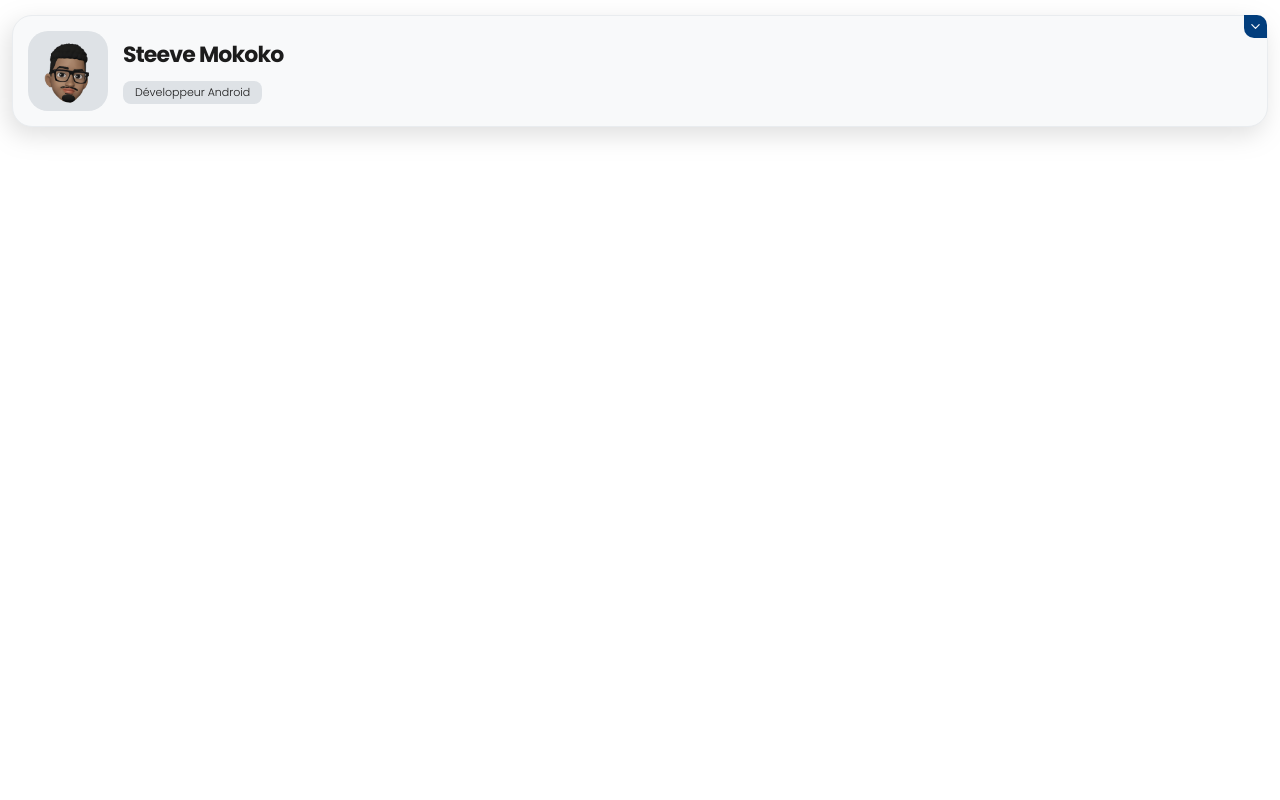
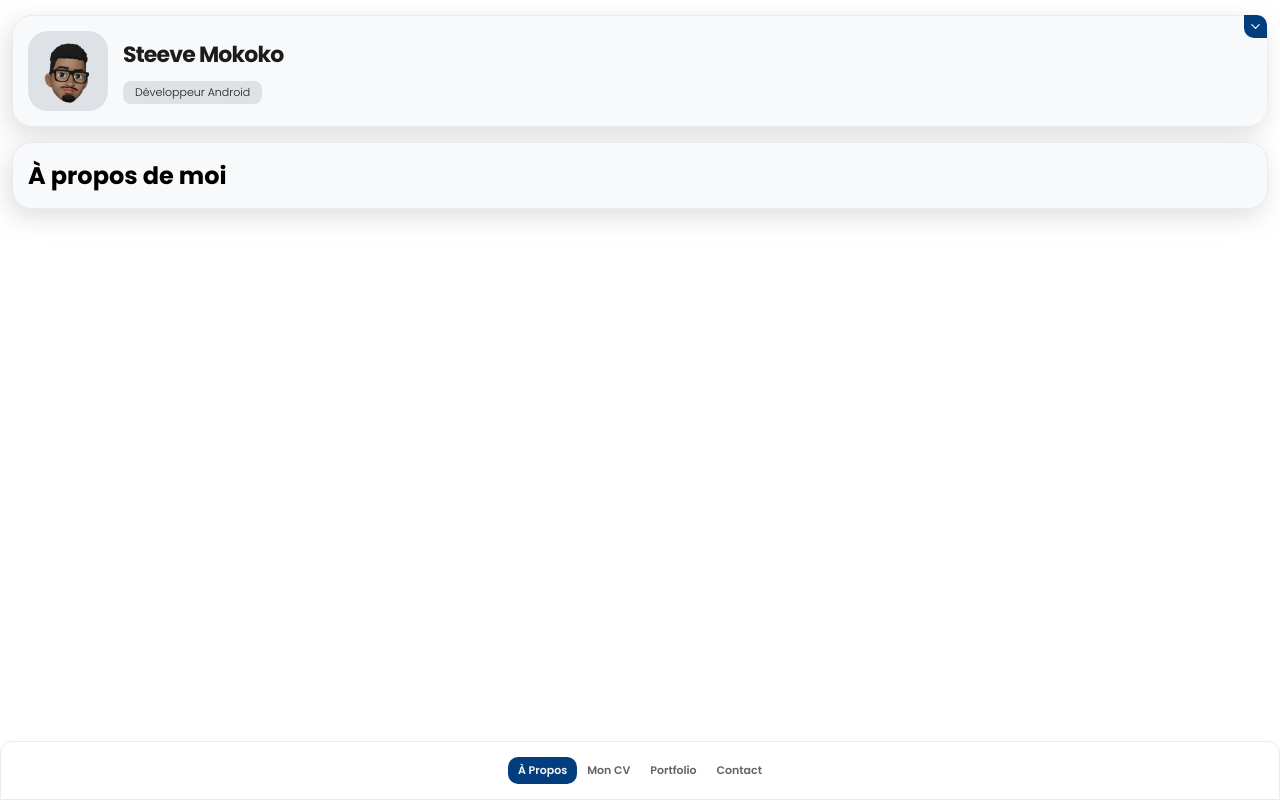
Before and after one commit to Steeve36/Portfolio_Steeve, a plain HTML site: page index.html in a window 1280 px wide. Drawn offline with nearby package versions, Linux system fonts and the light colour scheme.

Commit message:
Navbar du portfolio

```diff
--- a/assets/css/style.css
+++ b/assets/css/style.css
@@ -137,6 +137,7 @@ body { background: var();}
     --fw-400: 400;
     --fw-500: 500;
     --fw-600: 600;
+    --fw-700: 700;
 
 
     /*
@@ -239,7 +240,7 @@ main {
   margin-bottom: 15px;
   max-height: 112px;
   overflow: hidden;
-  transition: var(--transition-2);
+  transition: max-height var(--transition-2);
 }
 
 .sidebar.active { max-height: 405px; }
@@ -360,4 +361,54 @@ main {
 }
 .item-reseaux .lien-reseau:hover { color: var(--gris-5); }
 
+/*~~~~~~~~~~~~~~~~~~~~~~~~~~*\
+ * NAVBAR
+\*~~~~~~~~~~~~~~~~~~~~~~~~~~*/
+
+.navbar {
+  position: fixed;
+  bottom: 0;
+  left: 0;
+  width: 100%;
+  background: rgba(255, 255, 255, 0.35);
+  backdrop-filter: blur(10px);
+  border: 1px solid var(--blanc-3);
+  border-radius: 12px 12px 0 0;
+  box-shadow: var(--shadow-2);
+  z-index: 5;
 }
+
+.navbar-list {
+  display: flex;
+  flex-wrap: wrap;
+  justify-content: center;
+  align-items: center;
+  padding: 0 10px;
+}
+
+.lien-navbar {
+  color: var(--gris-5);
+  font-size: var(--fs-8);
+  font-weight: var(--fw-600);
+  padding: 20px 10px;
+  transition: color var(--transition-1);
+}
+
+.lien-navbar:hover,
+.lien-navbar:focus {
+  color: var(--gris-5);
+  background-color: var(--blanc-3);
+  padding: 5px 10px;
+  border-radius: 10px;
+}
+
+.lien-navbar.active {
+  padding: 5px 10px;
+  background-color: var(--bleu-3);
+  color: var(--blanc-2);
+  border-radius: 10px;
+}
+
+
+
+}
--- a/assets/js/script.js
+++ b/assets/js/script.js
@@ -9,3 +9,25 @@ const sidebarBtn = document.querySelector("[data-sidebar-btn]");
 
 // sidebar toggle functionnality for mobile
 sidebarBtn.addEventListener("click", function() {elementToggleFunc(sidebar);});
+
+// page navigation variables
+const navigationLinks = document.querySelectorAll("[data-nav-link]");
+const pages = document.querySelectorAll("[data-page]");
+
+// add event to all nav link
+for (let i = 0; i < navigationLinks.length; i++) {
+    navigationLinks[i].addEventListener("click", function () {
+
+        for (let i = 0; i < pages.length; i++) {
+            if (this.dataset.navLink === pages[i].dataset.page) {
+                pages[i].classList.add("active");
+                navigationLinks[i].classList.add("active");
+                window.scrollTo(0, 0);
+            } else {
+            pages[i].classList.remove("active");
+            navigationLinks[i].classList.remove("active");
+            }
+        }
+
+    });
+}
--- a/index.html
+++ b/index.html
@@ -24,9 +24,7 @@
    <main>
 
         <!--~~~~~~ SIDEBAR ~~~~~~-->
-
         <aside class="sidebar" data-sidebar>
-
             <div class="sidebar-info">
 
                 <figure class="photo-profile">
@@ -35,7 +33,6 @@
 
                 <div class="contenu-info">
                     <h1 class="nom" title="Steeve MOKOKO">Steeve Mokoko</h1>
-
                     <p class="title">Développeur Android</p>
                 </div>
 
@@ -103,18 +100,68 @@
                     </ul>
                 </div>
             </div>
-
         </aside>
 
+        <!--~~~~~~ MAIN CONTENT ~~~~~~-->
+        <div class="main-contenu">
 
+            <!--~~~~~~ NAVBAR ~~~~~~-->
+            <nav class="navbar">
+                <ul class="navbar-list">
 
+                    <li class="item-navbar">
+                        <button class="lien-navbar active" data-nav-link="about">À Propos</button>
+                    </li>
+                    <li class="item-navbar">
+                        <button class="lien-navbar" data-nav-link="resume">Mon CV</button>
+                    </li>
+                    <li class="item-navbar">
+                        <button class="lien-navbar" data-nav-link="portfolio">Portfolio</button>
+                    </li>
+                    <li class="item-navbar">
+                        <button class="lien-navbar" data-nav-link="contact">Contact</button>
+                    </li>
 
+                </ul>
+            </nav>
+
+            <!--~~~~~~ À PROPOS ~~~~~~-->
+            <article class="a-propos active" data-page="about">
+                <header>
+                    <h2 class="h2 article-title">À propos de moi</h2>
+                </header>
+
+            </article>
+
+            <!--~~~~~~ MON CV ~~~~~~-->
+            <article class="resume" data-page="resume">
+                <header>
+                    <h2 class="h2 article-title">Mon CV</h2>
+                </header>
+
+            </article>
+
+            <!--~~~~~~ PORTFOLIO ~~~~~~-->
+            <article class="portfolio" data-page="portfolio">
+                <header>
+                    <h2 class="h2 article-title">Portfolio</h2>
+                </header>
+
+            </article>
+
+            <!--~~~~~~ CONTACT ~~~~~~-->
+            <article class="contact" data-page="contact">
+                <header>
+                    <h2 class="h2 article-title">Contact</h2>
+                </header>
+
+            </article>
+
+        </div>
     </main>
 
-
-
     <!--~~~~~~ Lien JavaScript ~~~~~~-->
-    <script src="assets/js/script.js" defer></script>
+    <script src="./assets/js/script.js" defer></script>
 
 
     <!--~~~~~~ Liens ionicons ~~~~~~-->
```
Lines whose indentation alone changed are shown as unchanged.
